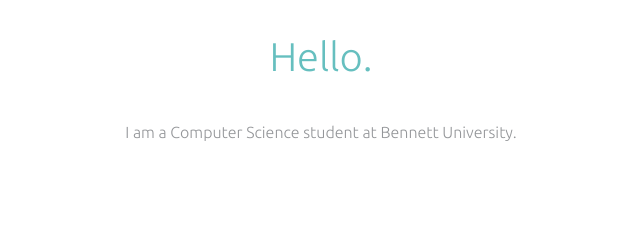
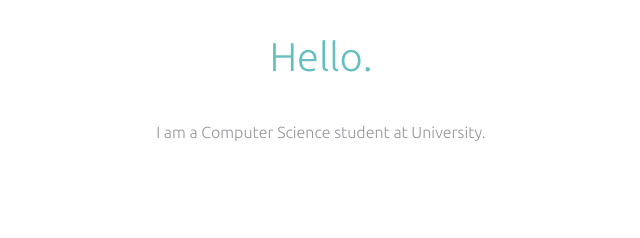
Before and after one commit to Yuvraj25-30G/Personal-Site, a plain HTML site: page index.html in a window 1280 px wide. Shown: the part 1089-1327 px from the top of the page, 319-959 px from the left. Drawn offline with Linux system fonts and the light colour scheme.

Commit message:
changed html

```diff
--- a/index.html
+++ b/index.html
@@ -22,7 +22,7 @@
     <div class="profile">
       <img class="dp"src="images\profilepic.jpg" alt="DP">
       <h2>Hello.</h2>
-      <p class="bio">I am a Computer Science student at Bennett University.</p>
+      <p class="bio">I am a Computer Science student at University.</p>
     </div>
     <hr>
     <div class="skills">
```
